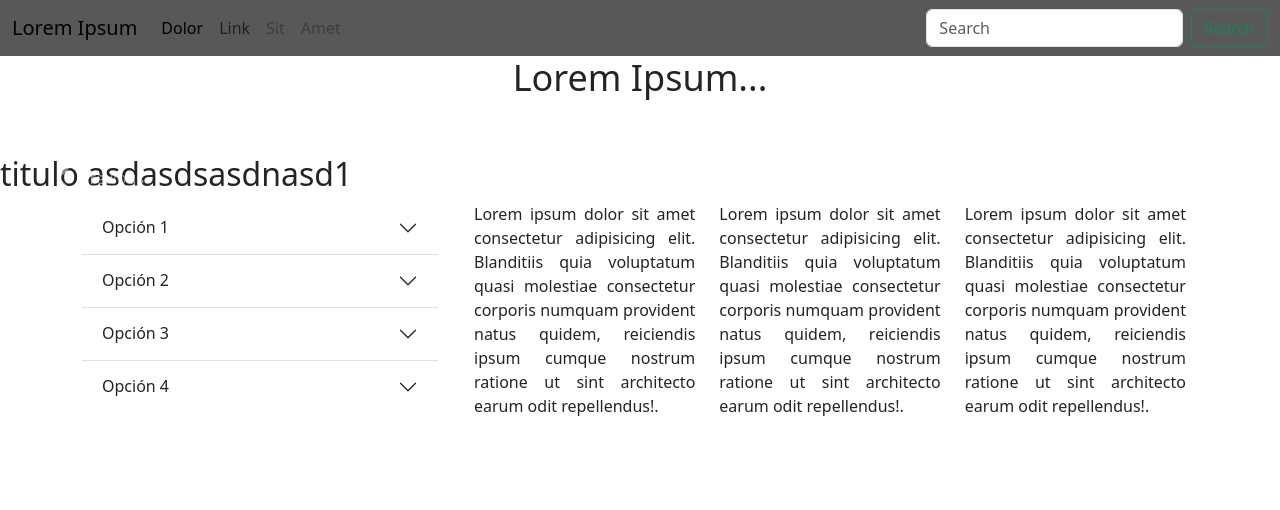
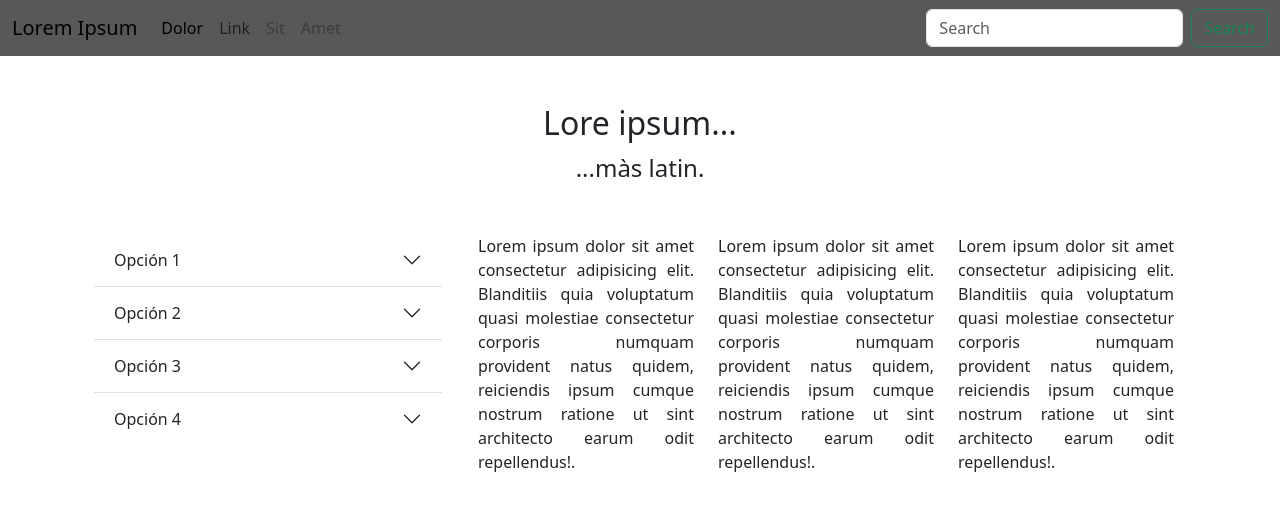
Before and after one commit to Yared-Daniel/taller_responsive, a plain HTML site: page index.html in a window 1280 px wide. Drawn offline with nearby package versions, Linux system fonts and the light colour scheme.

Commit message:
ultimate

```diff
--- a/index.html
+++ b/index.html
@@ -38,31 +38,17 @@
     </div>
   </nav>
 
-  <h1 style="text-align: center; font-size: 36px;">Lorem Ipsum...</h1>
-  <br>
-  <br>
+
   <!--Inicio Carrusel-->
-  <div id="carouselExampleControls" class="carousel slide" data-ride="carousel">
-    <div class="carousel-inner">
-      <div class="carousel-item active">
-        <h2 class="d-block w-100" alt="...">titulo asdasdsasdnasd1</h2>
-      </div>
-      <div class="carousel-item">
-        <h2 class="d-block w-100" alt="...">titulo asdnasd1</h2>
-      </div>
-      <div class="carousel-item">
-        <h2 class="d-block w-100" alt="...">titulo asdnasdasdasdasd1</h2>
-      </div>
+  <div class="container">
+    <h2 class="text-center mt-5">Lore ipsum...</h2>
+    <div class="carousel slide mb-5 text-center fs-5" data-bs-ride="carousel">
+        <div class="carousel-inner fs-4">
+          <div class="carousel-item active" data-bs-interval="3000">...palabras en latin1...</div>
+          <div class="carousel-item" data-bs-interval="3000">...màs latin.</div>
+          <div class="carousel-item" data-bs-interval="3000">...winwarliun leviosa o leviosà.</div>
+        </div>
     </div>
-    <a class="carousel-control-prev" href="#carouselExampleControls" role="button" data-slide="prev">
-      <span class="carousel-control-prev-icon" aria-hidden="true"></span>
-      <span class="sr-only">Previous</span>
-    </a>
-    <a class="carousel-control-next" href="#carouselExampleControls" role="button" data-slide="next">
-      <span class="carousel-control-next-icon" aria-hidden="true"></span>
-      <span class="sr-only">Next</span>
-    </a>
-  </div>
   <!--Fin Carrusel-->
 <!-- 3columnas para diseños-->
   <div class="container text-center">
```
